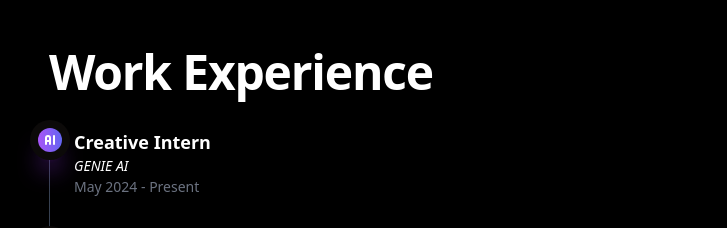
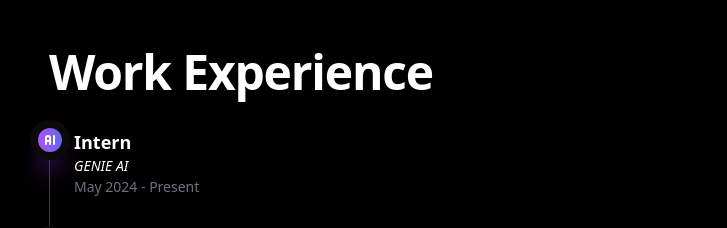
Before and after one commit to adithayyil/adithayyil.me, a React (Vite) app: page / in a window 1280 px wide. Shown: the part 960-1188 px from the top of the page, without its empty margins (255-982 px from the left). Built offline with nearby package versions, Linux system fonts and the light colour scheme.

Commit message:
Creative Intern -> Intern

```diff
--- a/src/components/WorkExperiences.tsx
+++ b/src/components/WorkExperiences.tsx
@@ -3,7 +3,7 @@ import SvgIcon from "./SvgIcon";
 
 const workExperiences = [
   {
-    title: "Creative Intern",
+    title: "Intern",
     company: "GENIE AI",
     duration: "May 2024 - Present",
     responsibilities: [],
```
